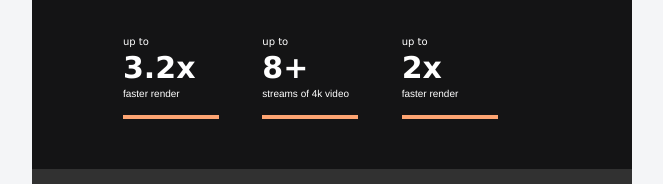
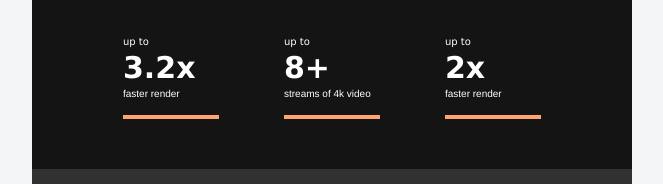
Before and after one commit to notsabyrka/apple-production-email, a website: page index.html in a window 1280 px wide. Shown: the part 768-952 px from the top of the page, without its empty margins (308-971 px from the left). Drawn offline with Linux system fonts and the light colour scheme.

Commit message:
style: adjust column widths and padding

```diff
--- a/index.html
+++ b/index.html
@@ -68,9 +68,14 @@
         max-width: 418px;
       }
 
-      .mj-column-per-33-33 {
-        width: 33.33% !important;
-        max-width: 33.33%;
+      .mj-column-px-96 {
+        width: 96px !important;
+        max-width: 96px;
+      }
+
+      .mj-column-px-226 {
+        width: 226px !important;
+        max-width: 226px;
       }
     }
   </style>
@@ -85,9 +90,14 @@
       max-width: 418px;
     }
 
-    .moz-text-html .mj-column-per-33-33 {
-      width: 33.33% !important;
-      max-width: 33.33%;
+    .moz-text-html .mj-column-px-96 {
+      width: 96px !important;
+      max-width: 96px;
+    }
+
+    .moz-text-html .mj-column-px-226 {
+      width: 226px !important;
+      max-width: 226px;
     }
   </style>
   <style type="text/css">
@@ -187,10 +197,8 @@
             <td style="direction:ltr;font-size:0px;padding:0px 24px 50px 24px;text-align:center;">
               <!--[if mso | IE]><table role="presentation" border="0" cellpadding="0" cellspacing="0"><tr><td class="" style="width:418px;" ><![endif]-->
               <div class="mj-column-px-418 mj-outlook-group-fix" style="font-size:0;line-height:0;text-align:left;display:inline-block;width:100%;direction:ltr;">
-                <!--[if mso | IE]><table border="0" cellpadding="0" cellspacing="0" role="presentation" ><tr><![endif]-->
-                <!-- Колонка 1 -->
-                <!--[if mso | IE]><td style="vertical-align:bottom;width:139px;" ><![endif]-->
-                <div class="mj-column-per-33-33 mj-outlook-group-fix" style="font-size:0px;text-align:left;direction:ltr;display:inline-block;vertical-align:bottom;width:33.33%;">
+                <!--[if mso | IE]><table border="0" cellpadding="0" cellspacing="0" role="presentation" ><tr><td style="vertical-align:bottom;width:96px;" ><![endif]-->
+                <div class="mj-column-px-96 mj-outlook-group-fix" style="font-size:0px;text-align:left;direction:ltr;display:inline-block;vertical-align:bottom;width:22.966507%;">
                   <table border="0" cellpadding="0" cellspacing="0" role="presentation" style="vertical-align:bottom;" width="100%">
                     <tbody>
                       <tr>
@@ -219,11 +227,13 @@
                     </tbody>
                   </table>
                 </div>
-                <!--[if mso | IE]></td><![endif]-->
-                <!-- Колонка 2 -->
-                <!--[if mso | IE]><td style="vertical-align:bottom;width:139px;" ><![endif]-->
-                <div class="mj-column-per-33-33 mj-outlook-group-fix" style="font-size:0px;text-align:left;direction:ltr;display:inline-block;vertical-align:bottom;width:33.33%;">
-                  <table border="0" cellpadding="0" cellspacing="0" role="presentation" style="vertical-align:bottom;" width="100%">
+                <!--[if mso | IE]></td><td style="vertical-align:bottom;width:226px;" ><![endif]-->
+                <div class="mj-column-px-226 mj-outlook-group-fix" style="font-size:0px;text-align:left;direction:ltr;display:inline-block;vertical-align:bottom;width:54.066986%;">
+                  <table border="0" cellpadding="0" cellspacing="0" role="presentation" width="100%">
+                    <tbody>
+                      <tr>
+                        <td style="vertical-align:bottom;padding:0 65px;">
+                          <table border="0" cellpadding="0" cellspacing="0" role="presentation" style="" width="100%">
                             <tbody>
                               <tr>
                                 <td align="left" style="font-size:0px;padding:0px;padding-bottom:6px;word-break:break-word;">
@@ -250,11 +260,13 @@
                               </tr>
                             </tbody>
                           </table>
+                        </td>
+                      </tr>
+                    </tbody>
+                  </table>
                 </div>
-                <!--[if mso | IE]></td><![endif]-->
-                <!-- Колонка 3 -->
-                <!--[if mso | IE]><td style="vertical-align:bottom;width:139px;" ><![endif]-->
-                <div class="mj-column-per-33-33 mj-outlook-group-fix" style="font-size:0px;text-align:left;direction:ltr;display:inline-block;vertical-align:bottom;width:33.33%;">
+                <!--[if mso | IE]></td><td style="vertical-align:bottom;width:96px;" ><![endif]-->
+                <div class="mj-column-px-96 mj-outlook-group-fix" style="font-size:0px;text-align:left;direction:ltr;display:inline-block;vertical-align:bottom;width:22.966507%;">
                   <table border="0" cellpadding="0" cellspacing="0" role="presentation" style="vertical-align:bottom;" width="100%">
                     <tbody>
                       <tr>
```
Also changed, not shown: 1 other file. Lines whose indentation alone changed are shown as unchanged.
